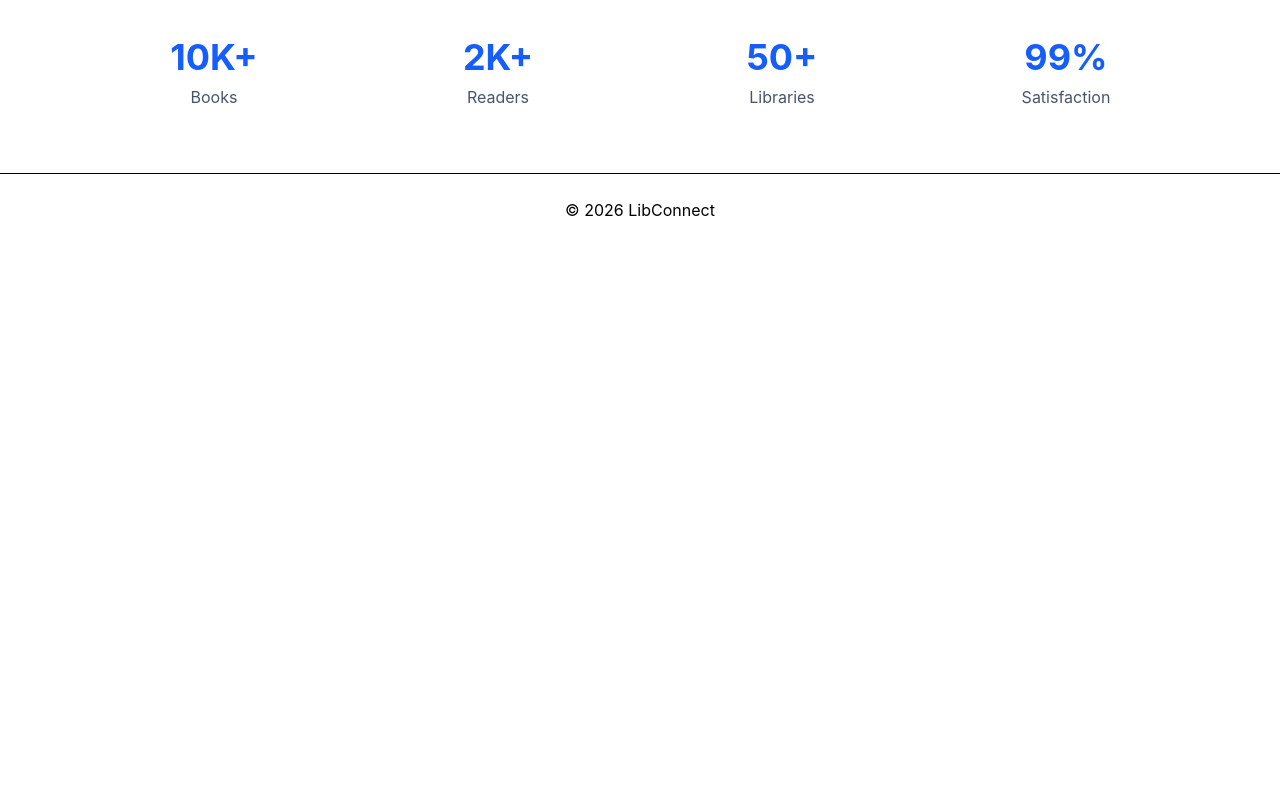
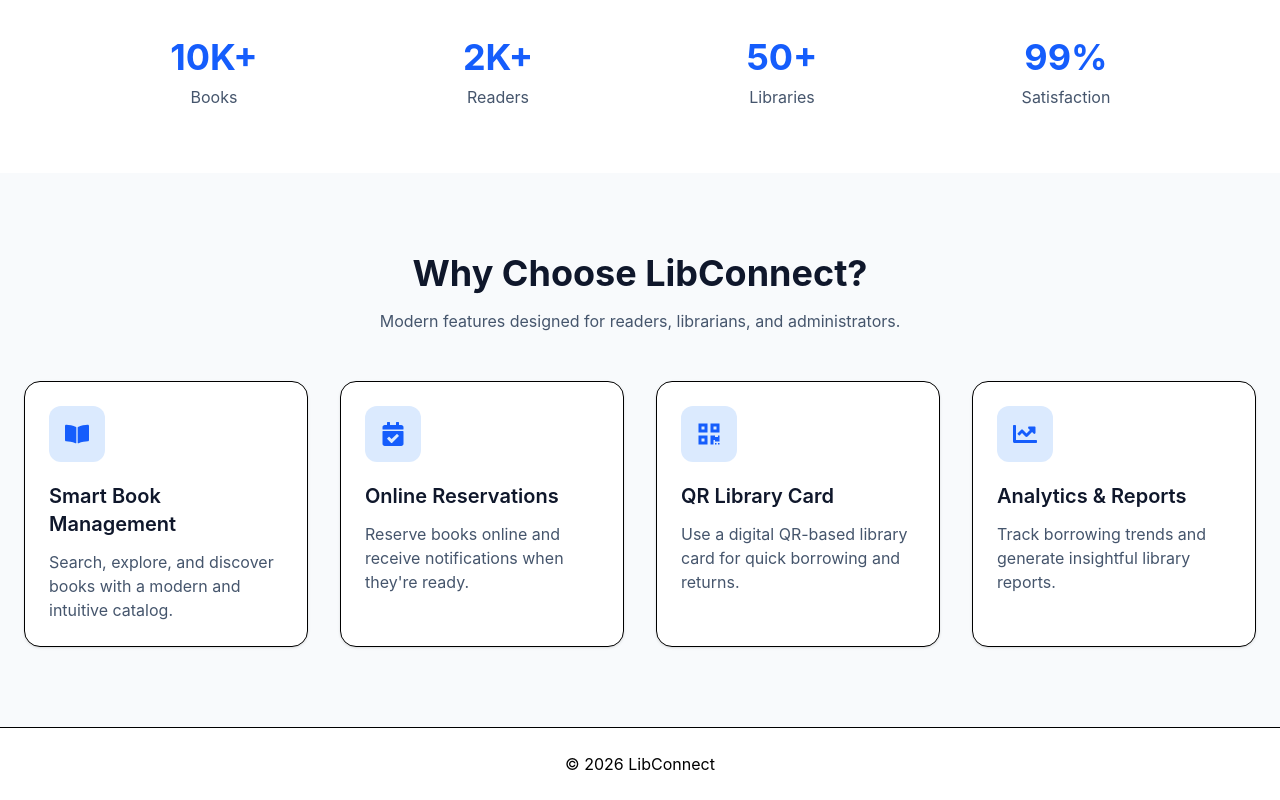
Before and after one commit to loki-1810/libconnect-1, a React app in the folder frontend/: page / in a window 1280 px wide. Shown: the part 740-1540 px from the top of the page. Before the commit the page ends 986 px from the top, so only its background shows below. Built offline with nearby package versions, Linux system fonts and the light colour scheme; the HTML template or start-up script is replaced by a standard one.

Commit message:
feat: add landing page features section

```diff
--- /dev/null
+++ b/frontend/src/pages/public/Home/Features.jsx
@@ -0,0 +1,74 @@
+import {
+  FaBookOpen,
+  FaCalendarCheck,
+  FaQrcode,
+  FaChartLine,
+} from "react-icons/fa";
+
+import Card from "../../../components/ui/Card";
+import Container from "../../../components/ui/Container";
+import SectionHeading from "../../../components/ui/SectionHeading";
+
+const features = [
+  {
+    icon: FaBookOpen,
+    title: "Smart Book Management",
+    description:
+      "Search, explore, and discover books with a modern and intuitive catalog.",
+  },
+  {
+    icon: FaCalendarCheck,
+    title: "Online Reservations",
+    description:
+      "Reserve books online and receive notifications when they're ready.",
+  },
+  {
+    icon: FaQrcode,
+    title: "QR Library Card",
+    description:
+      "Use a digital QR-based library card for quick borrowing and returns.",
+  },
+  {
+    icon: FaChartLine,
+    title: "Analytics & Reports",
+    description:
+      "Track borrowing trends and generate insightful library reports.",
+  },
+];
+
+function Features() {
+  return (
+    <section className="bg-slate-50 py-20">
+      <Container>
+        <SectionHeading
+          title="Why Choose LibConnect?"
+          subtitle="Modern features designed for readers, librarians, and administrators."
+        />
+
+        <div className="grid gap-8 md:grid-cols-2 lg:grid-cols-4">
+          {features.map((feature) => {
+            const Icon = feature.icon;
+
+            return (
+              <Card key={feature.title}>
+                <div className="mb-5 flex h-14 w-14 items-center justify-center rounded-xl bg-blue-100">
+                  <Icon className="text-2xl text-blue-600" />
+                </div>
+
+                <h3 className="mb-3 text-xl font-semibold text-slate-900">
+                  {feature.title}
+                </h3>
+
+                <p className="text-slate-600">
+                  {feature.description}
+                </p>
+              </Card>
+            );
+          })}
+        </div>
+      </Container>
+    </section>
+  );
+}
+
+export default Features;
--- a/frontend/src/pages/public/Home/Home.jsx
+++ b/frontend/src/pages/public/Home/Home.jsx
@@ -1,11 +1,13 @@
 import Hero from "./Hero";
 import Stats from "./Stats";
+import Features from "./Features";
 
 function Home() {
   return (
     <>
       <Hero />
       <Stats />
+      <Features />
     </>
   );
 }
```
